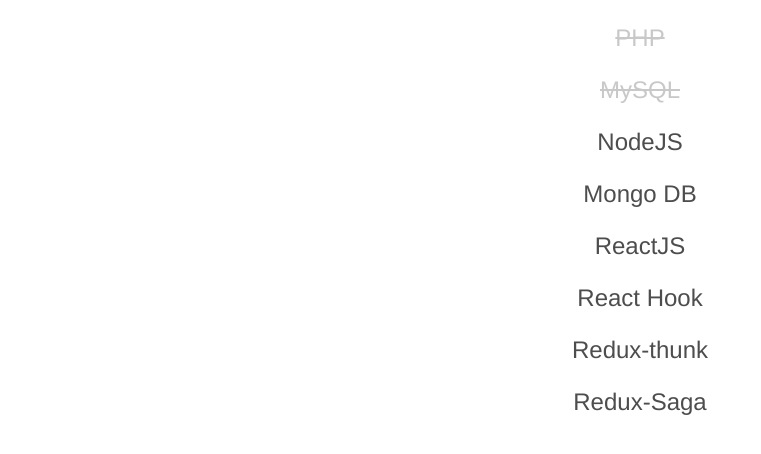
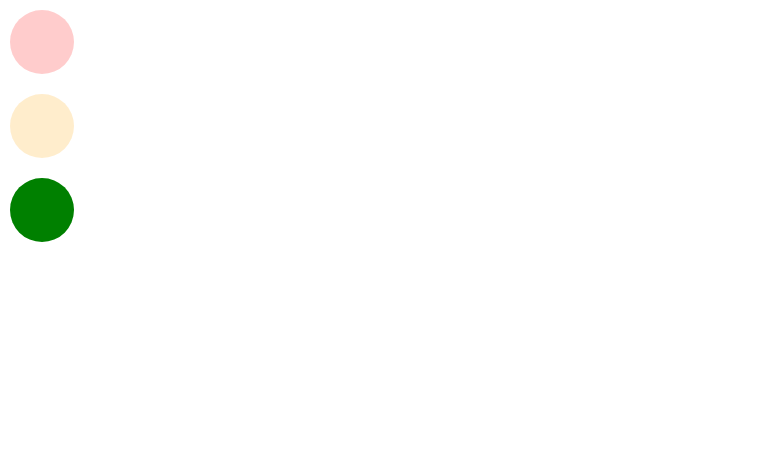
Before and after one commit to quangnguyen90/my_reactjs_case_study, a React (Create React App) app: page / in a window 1280 px wide. Shown: the top 454 px of the page, without its empty margins (0-761 px from the left). Built offline with nearby package versions, Linux system fonts and the light colour scheme.

Commit message:
Show traffic light

```diff
--- a/package.json
+++ b/package.json
@@ -6,6 +6,7 @@
     "@testing-library/jest-dom": "^4.2.4",
     "@testing-library/react": "^9.5.0",
     "@testing-library/user-event": "^7.2.1",
+    "classnames": "^2.2.6",
     "react": "^16.13.1",
     "react-dom": "^16.13.1",
     "react-scripts": "3.4.1"
--- a/src/App.js
+++ b/src/App.js
@@ -2,6 +2,7 @@
 import logo from './logo.svg';
 import './App.css';
 import TodoItem from './components/Todo/TodoItem';
+import TraffictLight from './components/TrafficLight/TrafficLight';
 
 class App extends Component {
   constructor() {
@@ -20,14 +21,16 @@
 
   render() {
     return (
-      <div className="App">
-        {this.todoItems.length > 0 &&
-          this.todoItems.map((item, index) => (
-            <TodoItem key={index} item={item} />
-          ))
-        }
-        {this.todoItems.length === 0 && 'Nothing here'}
-      </div>
+      // <div className="App">
+      //   {this.todoItems.length > 0 &&
+      //     this.todoItems.map((item, index) => (
+      //       <TodoItem key={index} item={item} />
+      //     ))
+      //   }
+      //   {this.todoItems.length === 0 && 'Nothing here'}
+      // </div>
+
+      <TraffictLight />
     );
   }
 
--- /dev/null
+++ b/src/components/TrafficLight/TrafficLight.css
@@ -0,0 +1,28 @@
+.TrafficLight {
+    display: flex;
+    flex-direction: column;
+}
+.TrafficLight .blub {
+    width: 64px;
+    height: 64px;
+    display: inline-block;
+    border-radius: 50%;
+    margin: 10px;
+    opacity: 0.2;
+}
+
+.TrafficLight .blub.active {
+    opacity: 1;
+}
+
+.TrafficLight .blub.red {
+    background-color: red;
+}
+
+.TrafficLight .blub.orange {
+    background-color: orange;
+}
+
+.TrafficLight .blub.green {
+    background-color: green;
+}
--- /dev/null
+++ b/src/components/TrafficLight/TrafficLight.js
@@ -0,0 +1,53 @@
+import React, { Component } from 'react';
+import './TrafficLight.css';
+import classNames from 'classnames';
+
+const RED = 0;
+const ORANGE = 1;
+const GREEN = 2;
+
+class TraffictLight extends Component {
+    constructor() {
+        super();
+        this.state = {
+            currentColor: RED
+        };
+
+        setInterval(() => {
+            this.setState({
+                currentColor: this.getNextColor(this.state.currentColor)
+            });
+        }, 3000);
+    }
+
+    getNextColor(color) {
+        switch (color) {
+            case RED:
+                return ORANGE
+            case ORANGE:
+                return GREEN;
+            default:
+                return RED;
+        }
+    }
+
+    render() {
+        console.log('Rendering...');
+        const { currentColor } = this.state;
+        return (
+            <div className="TrafficLight">
+                <div className={classNames('blub', 'red', {
+                    active: currentColor === RED
+                })} />
+                <div className={classNames('blub', 'orange', {
+                    active: currentColor === ORANGE
+                })} />
+                <div className={classNames('blub', 'green', {
+                    active: currentColor === GREEN
+                })} />
+            </div>
+        );
+    }
+}
+
+export default TraffictLight;
```
Also changed, not shown: 1 other file (tests, documents, lock files or other folders).
